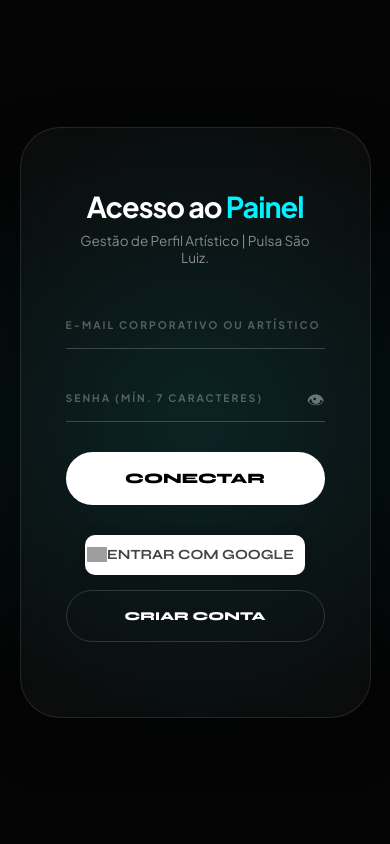
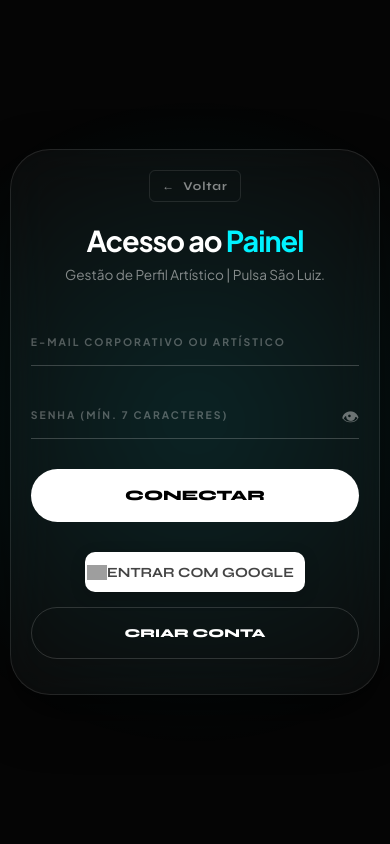
Before and after one commit to jonasSR/SLP-musicos, a Flask app: page /login in a window 390 px wide. Run offline with Flask 3, Linux system fonts and the light colour scheme; some libraries are stand-ins or nearby versions; grey boxes are pictures that could not be loaded.

Commit message:
Recuperando botão voltar e style mobile

```diff
--- a/static/css/style.css
+++ b/static/css/style.css
@@ -2868,3 +2868,67 @@ html {
     font-family: 'Syne', sans-serif;
     white-space: nowrap; /* Impede que o texto quebre em duas linhas */
 }
+
+/* Estilo Base (Desktop) */
+.btn-back-home {
+    display: inline-flex;
+    align-items: center;
+    gap: 8px;
+    color: rgba(255, 255, 255, 0.5);
+    text-decoration: none;
+    font-family: 'Syne', sans-serif;
+    font-size: 0.75rem;
+    letter-spacing: 1px;
+    margin-bottom: 20px;
+    padding: 8px 12px;
+    border-radius: 6px;
+    border: 1px solid rgba(255, 255, 255, 0.1);
+    transition: 0.3s;
+}
+
+.btn-back-home:hover {
+    color: #fff;
+    background: rgba(255, 255, 255, 0.05);
+}
+
+/* MODAL AJUSTADO PARA CELULAR */
+.modal-overlay {
+    display: none;
+    position: fixed;
+    top: 0; left: 0;
+    width: 100%; height: 100%;
+    background: rgba(0, 0, 0, 0.95);
+    backdrop-filter: blur(10px);
+    z-index: 10000;
+    align-items: center;
+    justify-content: center;
+    padding: 20px; /* Margem de segurança */
+}
+
+.modal-content {
+    background: #111;
+    border: 1px solid #ff4444;
+    padding: 30px 20px;
+    border-radius: 15px;
+    width: 100%;
+    max-width: 320px; /* Largura ideal para iPhone SE/Androids pequenos */
+    text-align: center;
+}
+
+/* RESPONSIVIDADE ESPECÍFICA */
+@media (max-width: 480px) {
+    .log-card-container {
+        padding: 20px;
+        margin: 10px;
+        width: 95%;
+    }
+
+    .log-glitch-title {
+        font-size: 1.8rem; /* Diminui um pouco o título no celular */
+    }
+
+    .btn-back-home {
+        width: fit-content;
+        align-self: flex-start; /* Alinha à esquerda no mobile */
+    }
+}
--- a/templates/login.html
+++ b/templates/login.html
@@ -19,6 +19,10 @@
     <div class="log-bg-mesh"></div>
 
     <div class="log-card-container">
+        <a href="{{ url_for('index') }}" class="btn-back-home">
+            <span>←</span> Voltar
+        </a>
+
         <h1 class="log-glitch-title">Acesso ao <span>Painel</span></h1>
         <p class="log-subtitle">Gestão de Perfil Artístico | Pulsa São Luiz.</p>
 
```
